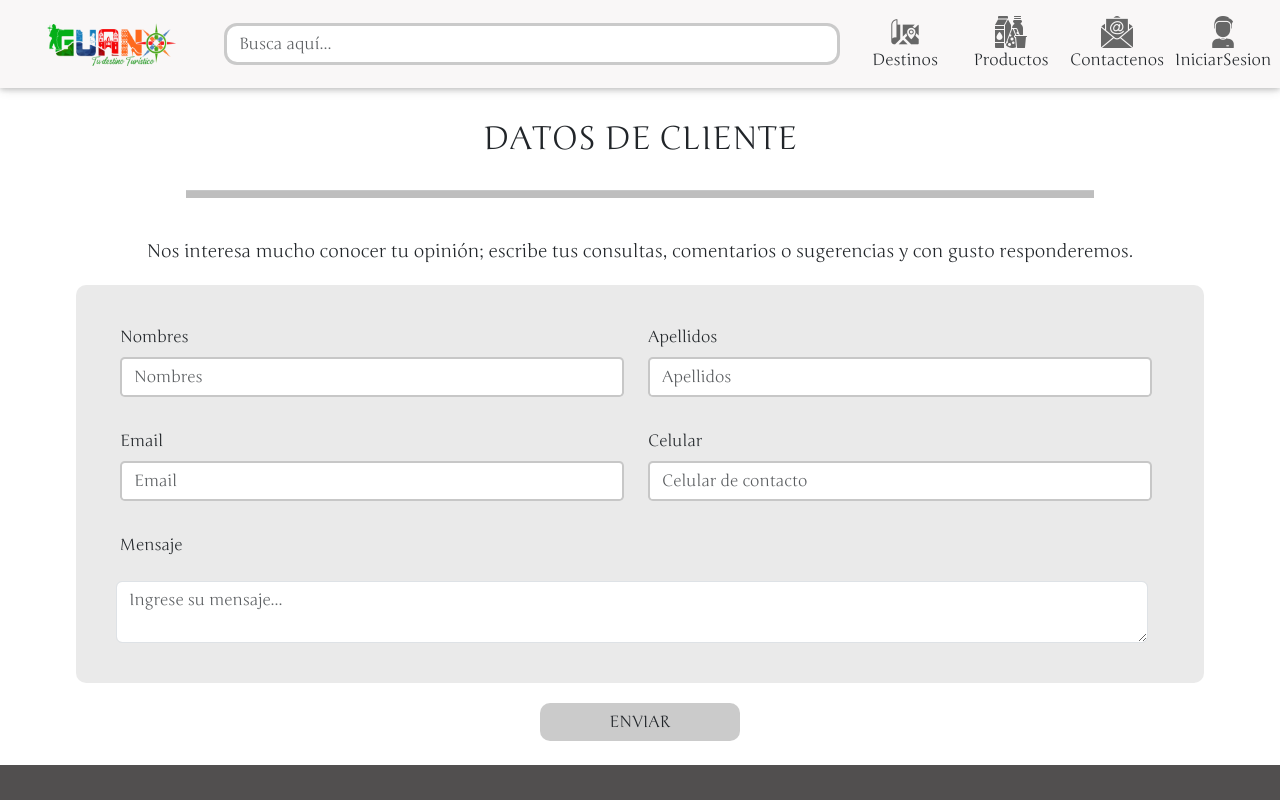
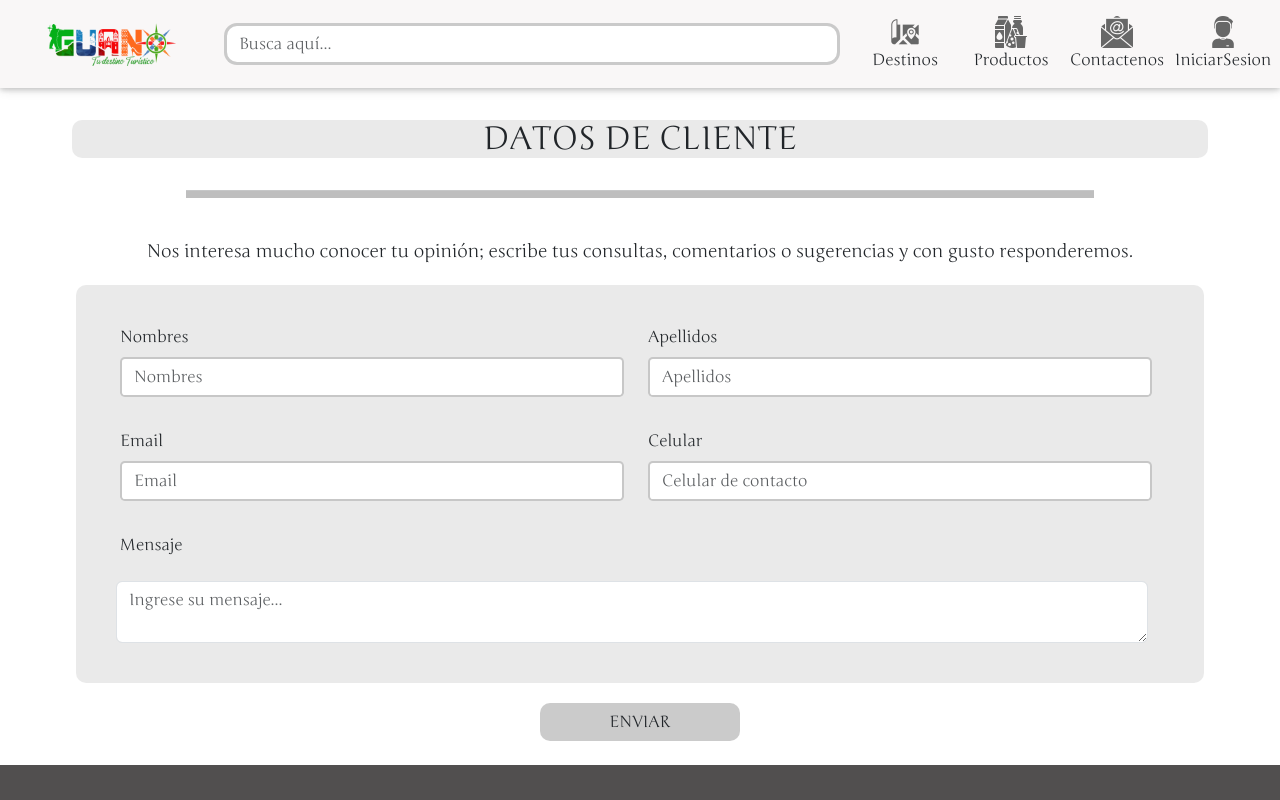
Before and after one commit to JhonnatanJ/Turismo-Guano-Front, an Angular app: page / in a window 1280 px wide. Shown: the top 800 px of the page. Built offline with nearby package versions, Linux system fonts and the light colour scheme.

Commit message:
feature(Contacts Module): Validaciones de formulario en Pagina-Contactenos y definicion de interfaz User

```diff
--- a/src/app/contacts/components/formulario/formulario.component.html
+++ /dev/null
@@ -1 +0,0 @@
-<p>formulario works!</p>
--- a/src/app/contacts/contacts.module.ts
+++ b/src/app/contacts/contacts.module.ts
@@ -1,14 +1,12 @@
 import { NgModule } from '@angular/core';
 import { CommonModule } from '@angular/common';
-import {ReactiveFormsModule} from '@angular/forms'
-import { FormularioComponent } from './components/formulario/formulario.component';
+import {ReactiveFormsModule} from '@angular/forms';
 import { ContactenosComponent } from './pages/contactenos/contactenos.component';
 
 
 
 @NgModule({
   declarations: [
-    FormularioComponent,
     ContactenosComponent
   ],
   imports: [
--- a/src/app/contacts/pages/contactenos/contactenos.component.css
+++ b/src/app/contacts/pages/contactenos/contactenos.component.css
@@ -4,10 +4,10 @@ h1{
   font-size: calc(0.8rem + 1.5vw);
 }
 
-/* h2.titulo {
-  background-color: #C2E4FF;
+ h2.titulo {
+  background-color: var(--secundario);
   border-radius: 10px;
-} */
+}
 
 p.decripcion{
   font-size: 18px;
--- a/src/app/contacts/pages/contactenos/contactenos.component.ts
+++ b/src/app/contacts/pages/contactenos/contactenos.component.ts
@@ -1,6 +1,6 @@
 import { Component, OnInit } from '@angular/core';
 import { FormControl, FormGroup, Validators} from '@angular/forms';
-import { User } from '../../user.interface';
+import { User } from '../../interfaces/user.interface';
 
 @Component({
   selector: 'section-contactenos',
```
Also changed, not shown: src/app/contacts/components/formulario/formulario.component.ts (deleted, +0 -10 lines), src/app/contacts/components/formulario/formulario.component.css (deleted), src/app/contacts/interfaces/user.interface.ts (renamed from src/app/contacts/user.interface.ts), 1 other file (tests, documents, lock files or other folders).
